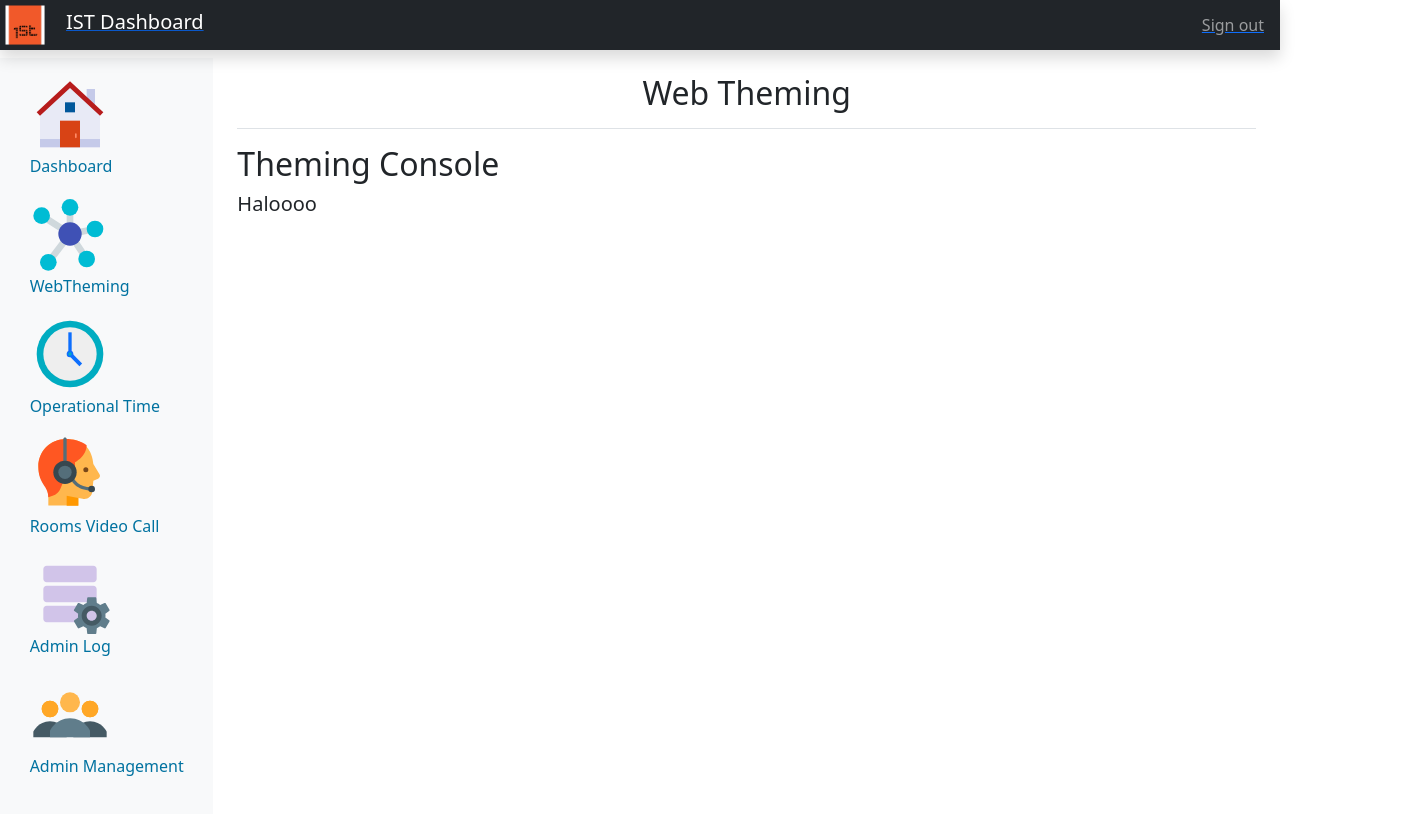
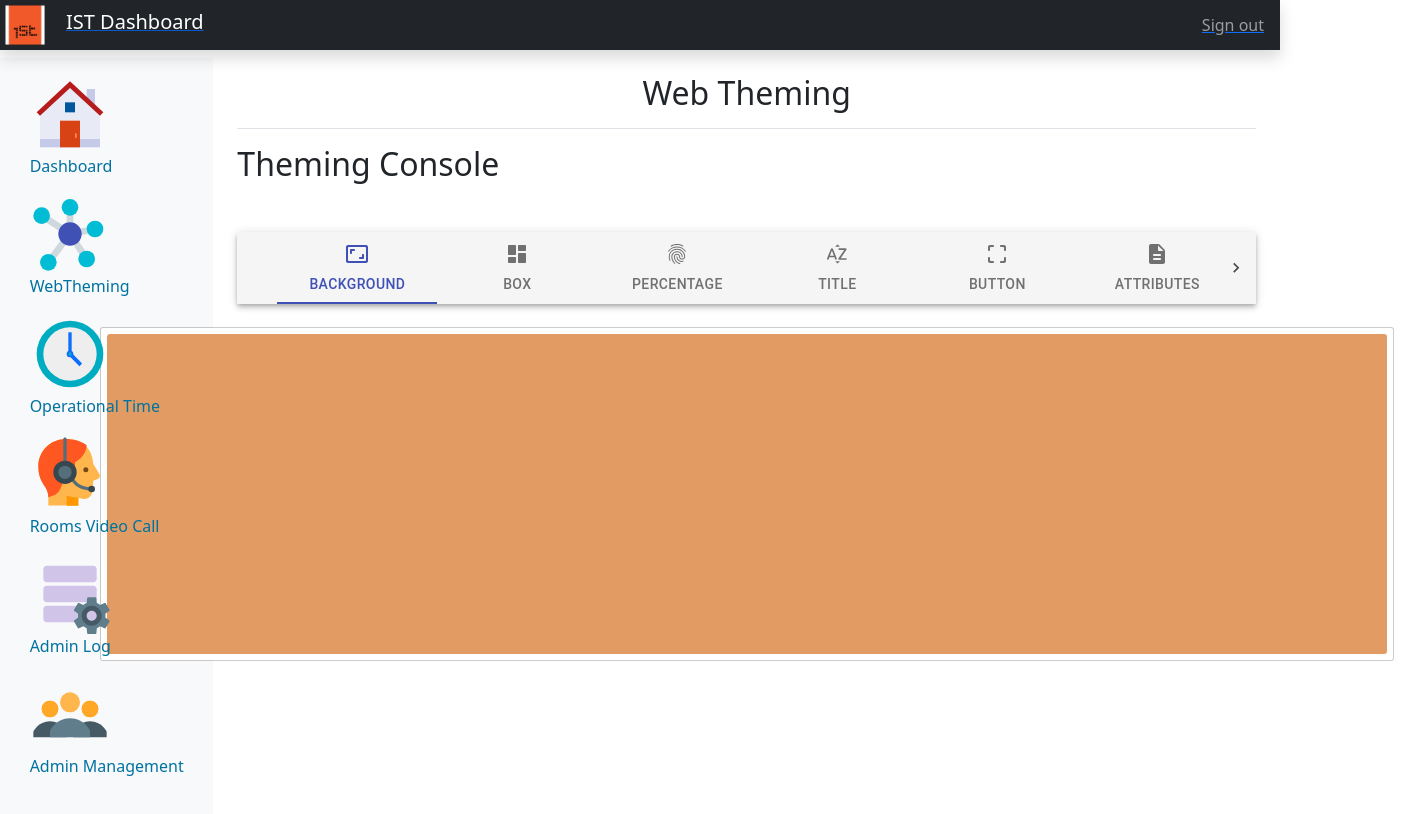
Before and after one commit to NathanaelNeria/IST_Dashboard, a React (Create React App) app: page /webTheming in a window 1280 px wide. Shown: the top 814 px of the page, 1417 px wide, since content can reach past the window. Built offline with nearby package versions, Linux system fonts and the light colour scheme.

Commit message:
colorPicker Selesai

```diff
--- a/package.json
+++ b/package.json
@@ -4,6 +4,8 @@
   "private": true,
   "dependencies": {
     "@coreui/icons-react": "^2.0.1",
+    "@material-ui/core": "^4.12.3",
+    "@material-ui/icons": "^4.11.2",
     "@testing-library/jest-dom": "^5.16.2",
     "@testing-library/react": "^12.1.4",
     "@testing-library/user-event": "^13.5.0",
@@ -13,6 +15,7 @@
     "firebase": "^8.10.0",
     "react": "^17.0.2",
     "react-bootstrap": "^2.2.0",
+    "react-color": "^2.19.3",
     "react-dom": "^17.0.2",
     "react-icons": "^4.3.1",
     "react-router-dom": "^5.2.0",
--- /dev/null
+++ b/src/component/ColorPicker.jsx
@@ -0,0 +1,81 @@
+import React from "react";
+import { SketchPicker } from "react-color";
+import reactCSS from "reactcss";
+
+class ColorPicker extends React.Component {
+  state = {
+    showPicker: false,
+    color: {
+      r: "225",
+      g: "155",
+      b: "99",
+      a: "2",
+    },
+  };
+
+  onClick = () => {
+    this.setState({
+      showPicker: !this.state.showPicker,
+    });
+  };
+
+  onClose = () => {
+    this.setState({
+      showPicker: false,
+    });
+  };
+
+  onChange = (color) => {
+    this.setState({
+      color: color.rgb,
+    });
+  };
+
+  render() {
+    const styles = reactCSS({
+      default: {
+        color: {
+          width: "80rem",
+          height: "20rem",
+          borderRadius: "3px",
+          background: `rgba(${this.state.color.r}, ${this.state.color.g}, ${this.state.color.b}, ${this.state.color.a})`,
+        },
+        popover: {
+          position: "flex",
+          zIndex: "3",
+        },
+        cover: {
+          position: "fixed",
+          top: "0px",
+          right: "0px",
+          bottom: "0px",
+          left: "0px",
+        },
+        swatch: {
+          padding: "6px",
+          background: "#ffffff",
+          borderRadius: "2px",
+          cursor: "pointer",
+          display: "inline-block",
+          boxShadow: "0 0 0 1px rgba(0,0,0,.2)",
+        },
+      },
+    });
+
+    return (
+      <div>
+        <div style={styles.swatch} onClick={this.onClick}>
+          <div style={styles.color} />
+        </div>
+        {this.state.showPicker ? (
+          <div style={styles.popover}>
+            <div style={styles.cover} onClick={this.onClose} />
+            <SketchPicker color={this.state.color} onChange={this.onChange} />
+          </div>
+        ) : null}
+      </div>
+    );
+  }
+}
+
+export default ColorPicker;
--- a/src/pages/webTheming/webTheming.jsx
+++ b/src/pages/webTheming/webTheming.jsx
@@ -1,7 +1,63 @@
 import React from "react";
 import Header from "../../component/Header";
 import NavBar from "../../component/nav";
+import ColorPicker from "../../component/ColorPicker";
+import PropTypes from "prop-types";
+import { makeStyles } from "@material-ui/core/styles";
+import AppBar from "@material-ui/core/AppBar";
+import Tabs from "@material-ui/core/Tabs";
+import Tab from "@material-ui/core/Tab";
+import DashboardRoundedIcon from "@material-ui/icons/DashboardRounded";
+import AspectRatioRoundedIcon from "@material-ui/icons/AspectRatioRounded";
+import FingerprintRoundedIcon from "@material-ui/icons/FingerprintRounded";
+import SortByAlphaRoundedIcon from "@material-ui/icons/SortByAlphaRounded";
+import DescriptionRoundedIcon from "@material-ui/icons/DescriptionRounded";
+import CropFreeRoundedIcon from "@material-ui/icons/CropFreeRounded";
+import Typography from "@material-ui/core/Typography";
+import Box from "@material-ui/core/Box";
+function TabPanel(props) {
+  const { children, value, index, ...other } = props;
+
+  return (
+    <div role="tabpanel" hidden={value !== index} id={`scrollable-force-tabpanel-${index}`} aria-labelledby={`scrollable-force-tab-${index}`} {...other}>
+      {value === index && (
+        <Box p={3}>
+          <Typography>{children}</Typography>
+        </Box>
+      )}
+    </div>
+  );
+}
+
+TabPanel.propTypes = {
+  children: PropTypes.node,
+  index: PropTypes.any.isRequired,
+  value: PropTypes.any.isRequired,
+};
+
+function a11yProps(index) {
+  return {
+    id: `scrollable-force-tab-${index}`,
+    "aria-controls": `scrollable-force-tabpanel-${index}`,
+  };
+}
+
+const useStyles = makeStyles((theme) => ({
+  root: {
+    flexGrow: 1,
+    width: "100%",
+    backgroundColor: theme.palette.background.paper,
+  },
+}));
+
 function WebTheming() {
+  const classes = useStyles();
+  const [value, setValue] = React.useState(0);
+
+  const handleChange = (event, newValue) => {
+    setValue(newValue);
+  };
+
   return (
     <>
       <Header />
@@ -12,10 +68,41 @@ function WebTheming() {
             <div className="d-flex justify-content-between flex-column flex-wrap flex-md-nowrap align-items-center pt-3 pb-2 mb-3 border-bottom">
               <h1 className="h2">Web Theming</h1>
             </div>
-            <h2>Theming Console</h2>
+            <h2 className="mb-5">Theming Console</h2>
             <div className="row">
               <div className="col">
-                <h5>Haloooo</h5>
+                <AppBar position="static" color="default">
+                  <Tabs value={value} onChange={handleChange} variant="scrollable" scrollButtons="on" indicatorColor="primary" textColor="primary" aria-label="scrollable force tabs example">
+                    <Tab label="Background" icon={<AspectRatioRoundedIcon />} {...a11yProps(0)} />
+                    <Tab label="Box" icon={<DashboardRoundedIcon />} {...a11yProps(1)} />
+                    <Tab label="Percentage" icon={<FingerprintRoundedIcon />} {...a11yProps(2)} />
+                    <Tab label="title" icon={<SortByAlphaRoundedIcon />} {...a11yProps(3)} />
+                    <Tab label="button" icon={<CropFreeRoundedIcon t />} {...a11yProps(4)} />
+                    <Tab label="attributes" icon={<DescriptionRoundedIcon />} {...a11yProps(5)} />
+                  </Tabs>
+                </AppBar>
+                <TabPanel value={value} index={0} style={{ display: "flex", justifyContent: "center" }}>
+                  <ColorPicker />
+                </TabPanel>
+                <TabPanel value={value} index={1} style={{ display: "flex", justifyContent: "center" }}>
+                  <ColorPicker />
+                </TabPanel>
+                <TabPanel value={value} index={2}>
+                  Item Three
+                </TabPanel>
+                <TabPanel value={value} index={3} style={{ display: "flex", justifyContent: "center" }}>
+                  <label htmlFor="Button">Web Title :</label>
+                  <input style={{ border: "2px solid #E9001C", boxShadow: "0px 2px 2px FF001E" }} type="text" id="background" name="color" />
+                </TabPanel>
+                <TabPanel value={value} index={4} style={{ display: "flex", justifyContent: "center" }}>
+                  <ColorPicker />
+                </TabPanel>
+                <TabPanel value={value} index={5}>
+                  Item Six
+                </TabPanel>
+                <TabPanel value={value} index={6}>
+                  Item Seven
+                </TabPanel>
               </div>
             </div>
           </div>
```
Also changed, not shown: 1 other file (tests, documents, lock files or other folders).
